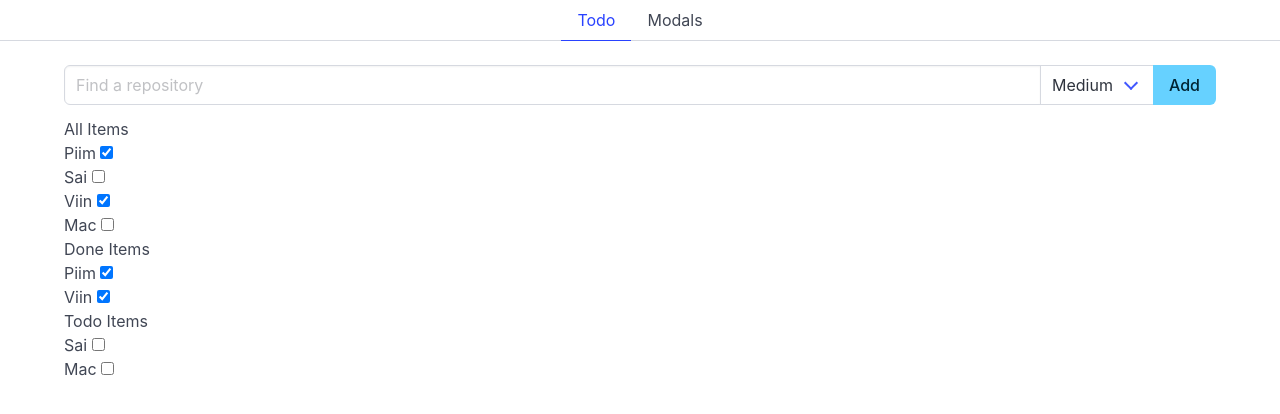
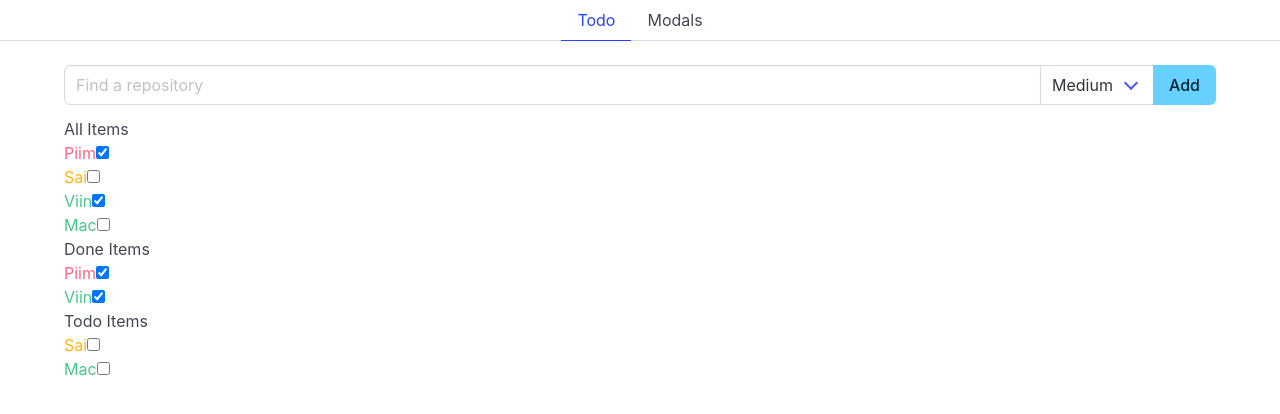
Before and after one commit to EdRemets/learnfront, a Vue app: page /#/ in a window 1280 px wide. Shown: the top 414 px of the page. Built offline with nearby package versions, Linux system fonts and the light colour scheme.

Commit message:
add sorted colors

```diff
--- a/src/components/ItemList.vue
+++ b/src/components/ItemList.vue
@@ -6,9 +6,16 @@ defineProps(['items', 'title']);
     <h1>{{ title }}</h1>
     <ul>
         <li v-for="item in items" :key="item.id">
+        <span :class="{
+            'has-text-danger': item.importance === 'high',
+            'has-text-warning': item.importance === 'medium',
+            'has-text-success': item.importance === 'low'
+        }">
             {{ item.text }}
-            <input type="checkbox" v-model="item.isDone">
-        </li>
+        </span>
+
+        <input type="checkbox" v-model="item.isDone">
+    </li>
     </ul>
 
 </template>
```
